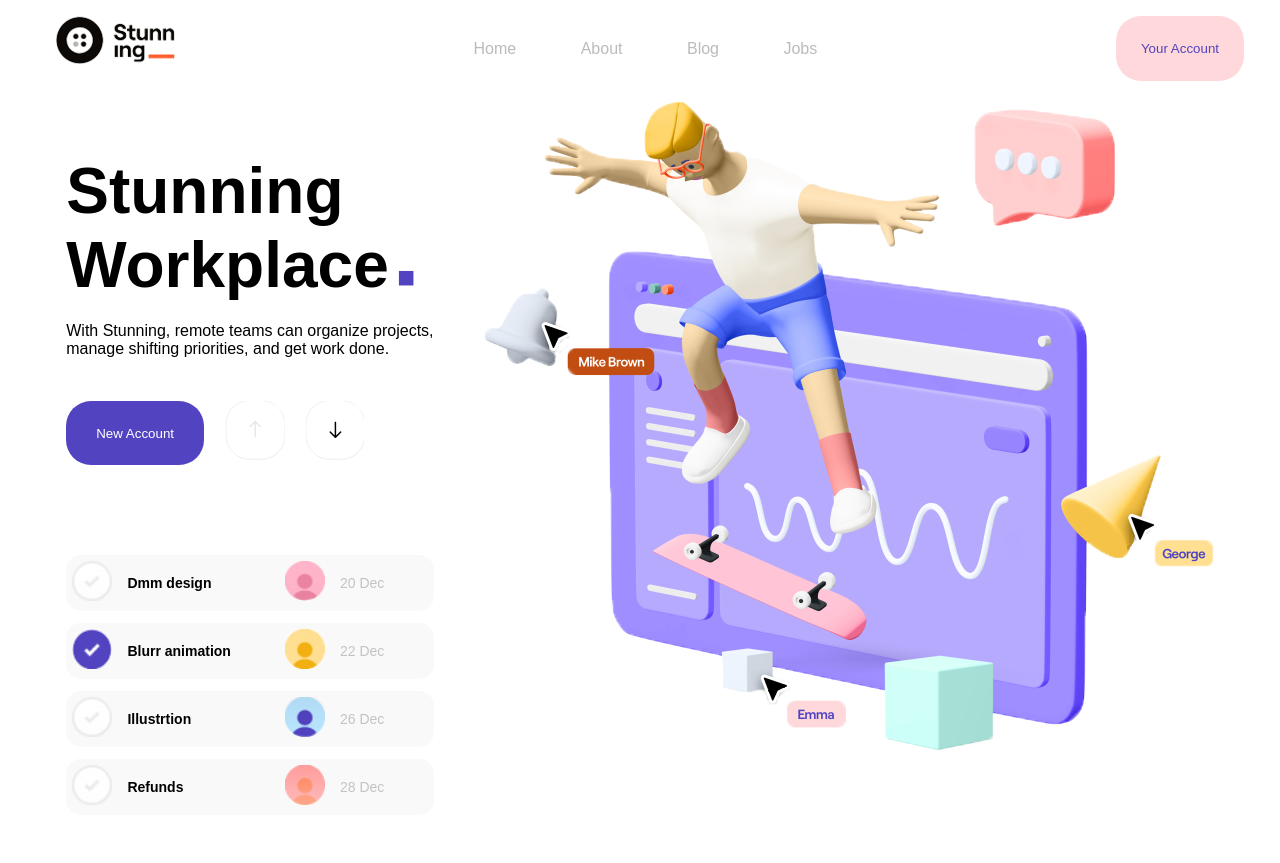
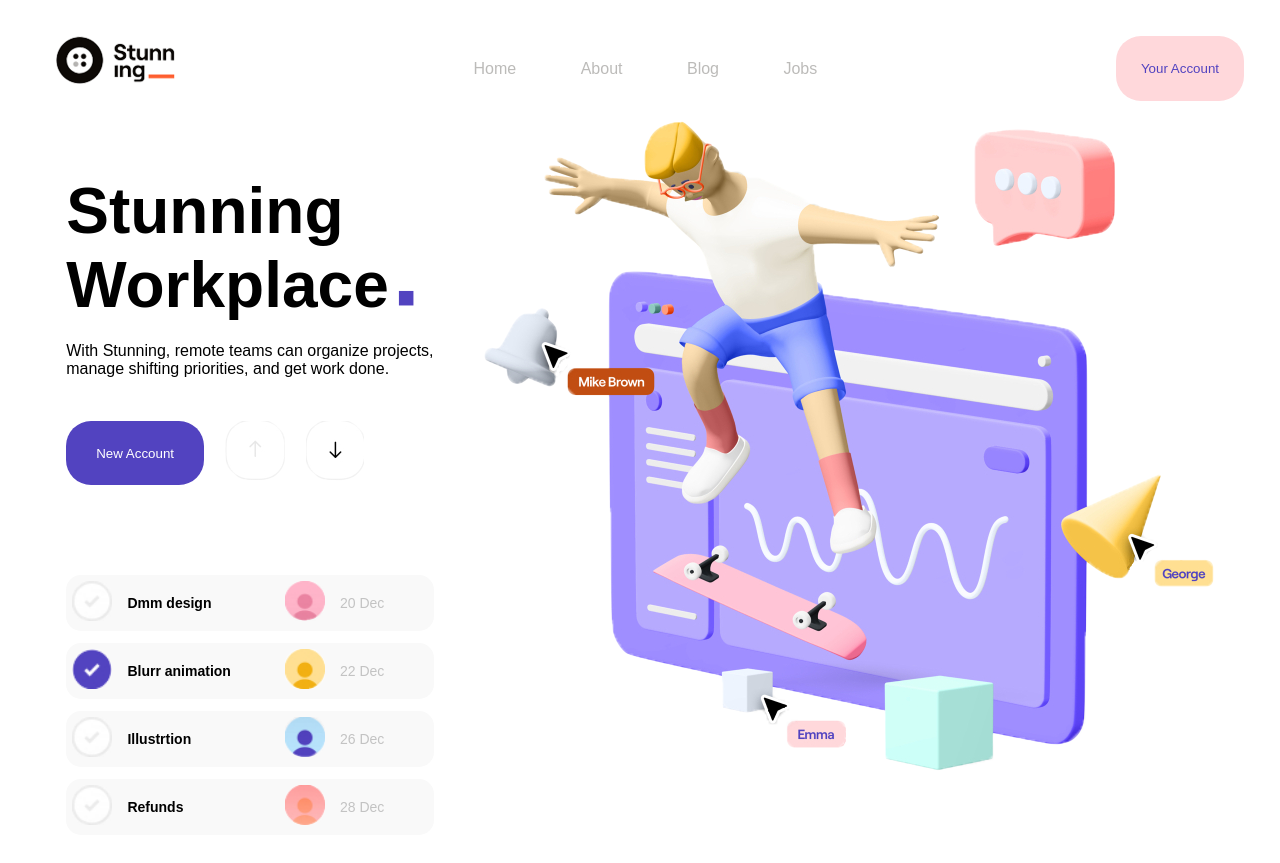
Before and after one commit to prashant18vit/Stunning-Webpage, a plain HTML site: page index.html in a window 1280 px wide. Drawn offline with Linux system fonts and the light colour scheme.

Commit message:
Update index.html

```diff
--- a/index.html
+++ b/index.html
@@ -11,7 +11,7 @@
 </head>
 
 <body>
-    <header>
+    <header style="margin-top: 20px;">
         <div class="logo" id="logo">
             <img src="./images/logo.png" alt="">
         </div>
```
